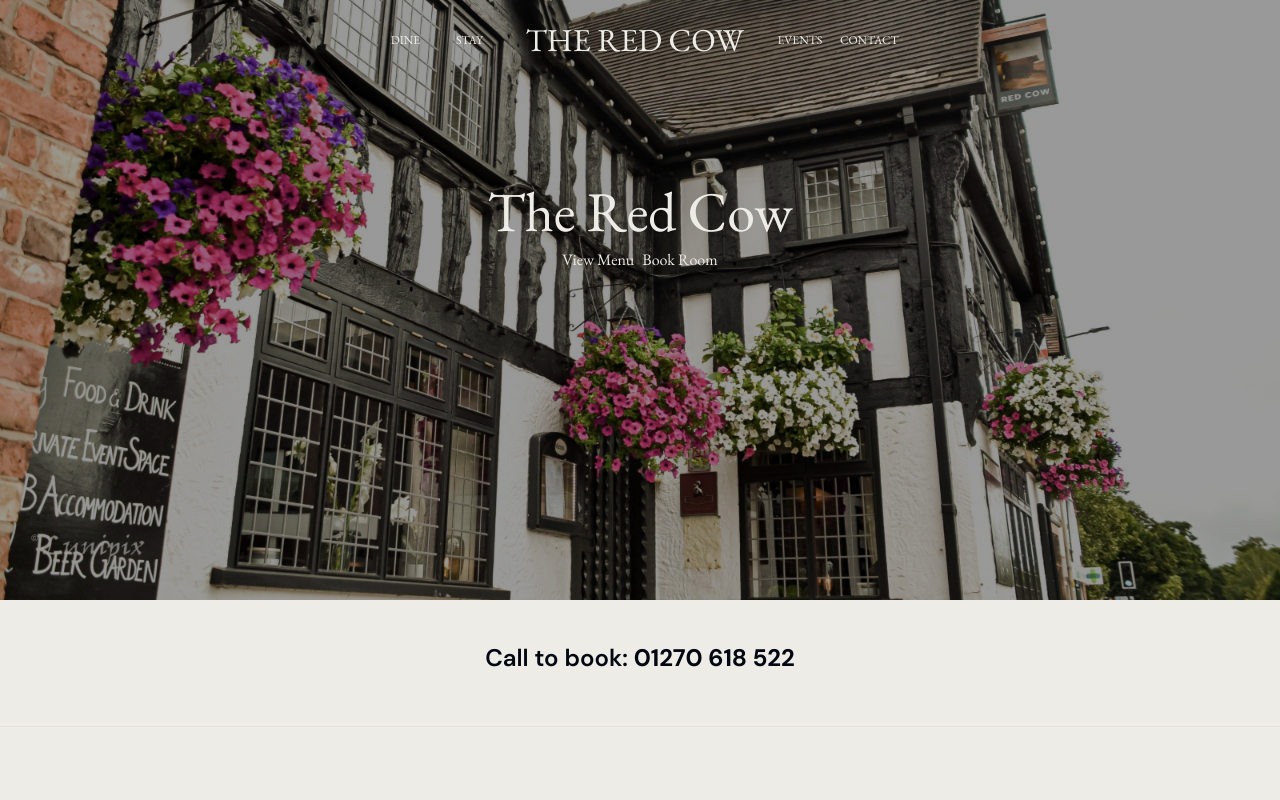
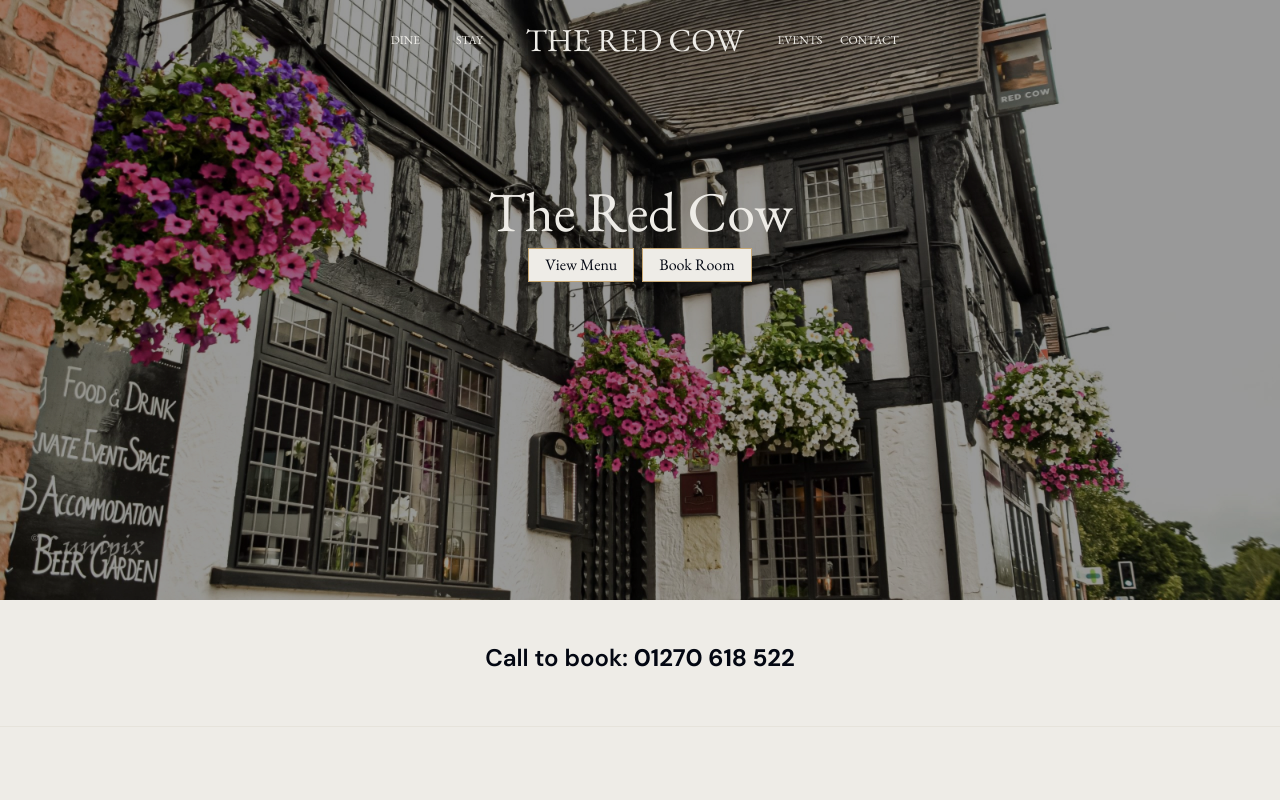
Before and after one commit to healyjames/redcowv2, an Astro site: page / in a window 1280 px wide. Shown: the top 800 px of the page. Built offline with nearby package versions, Linux system fonts and the light colour scheme; Astro itself is replaced by a stand-in of ours.

Commit message:
feat: buttons on feature

```diff
--- a/src/components/FeatureImage.astro
+++ b/src/components/FeatureImage.astro
@@ -78,7 +78,7 @@
     {links && (
       <div class="feature-image-links">
         {links.map(link => (
-          <a href={link.href} class="link">
+          <a href={link.href} class="button-primary">
             {link.text}
           </a>
         ))}
```
